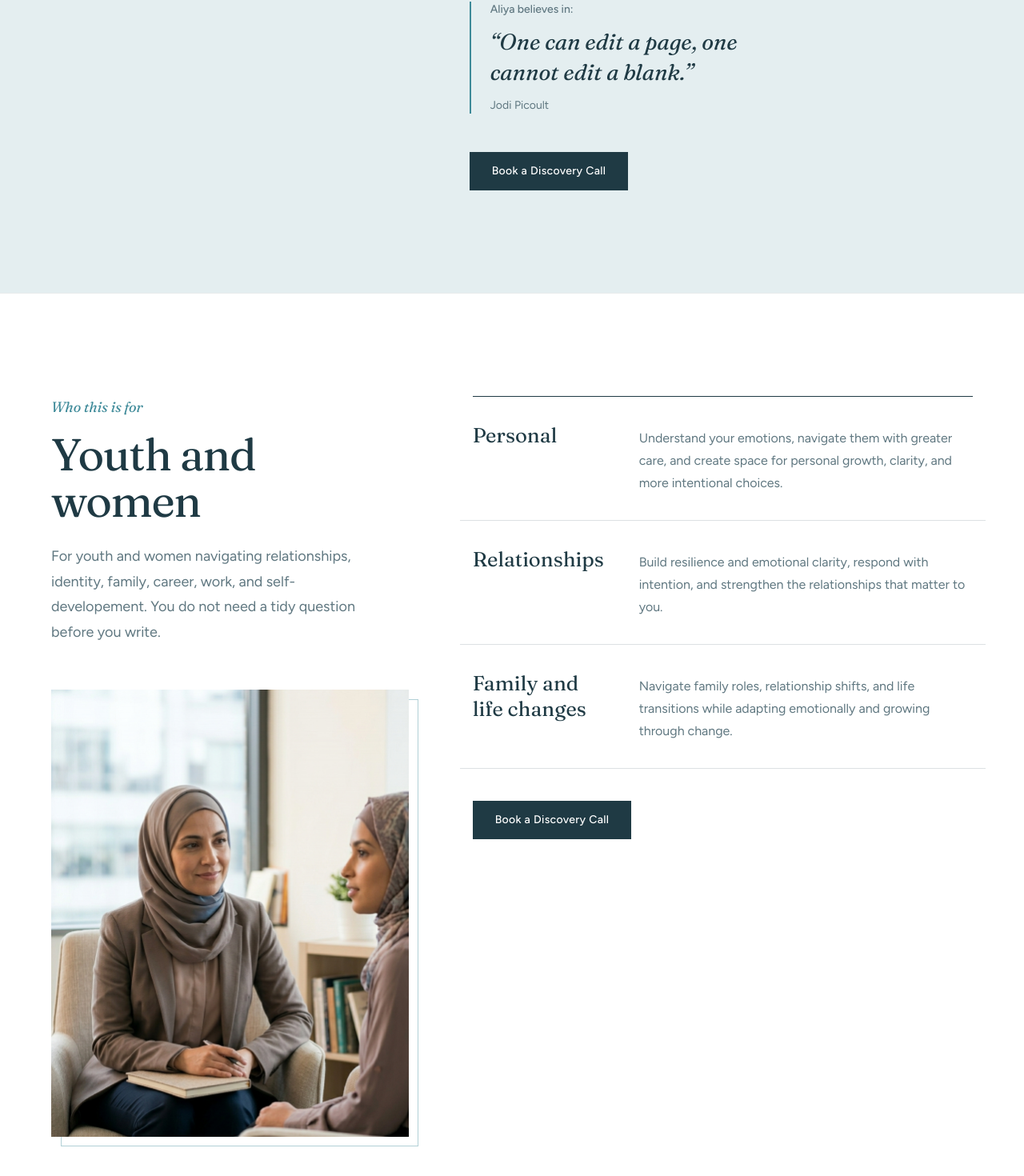
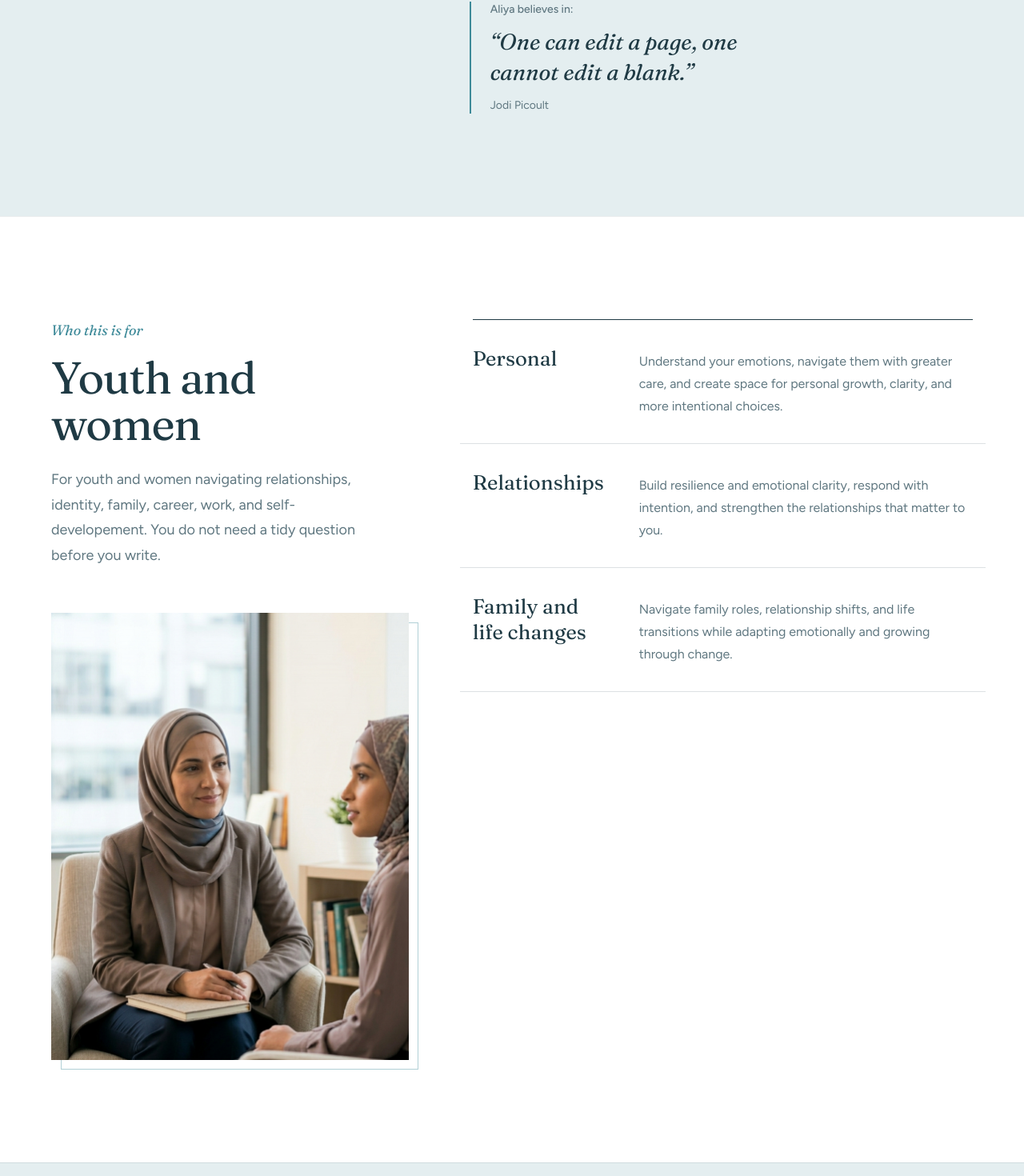
Before and after one commit to nazeeha-kb/Guiding-Star, a React (Vite) app: page / in a window 1280 px wide. Shown: the part 2243-3713 px from the top of the page at 80% size. Built offline with nearby package versions, Linux system fonts and the light colour scheme.

Commit message:
remove repeated CTA

```diff
--- a/src/App.tsx
+++ b/src/App.tsx
@@ -42,11 +42,11 @@ export default function App() {
         </RevealOnScroll>
 
         <RevealOnScroll>
-          <About onOpenBooking={handleOpenBooking} />
+          <About />
         </RevealOnScroll>
 
         <RevealOnScroll>
-          <WhoIWorkWith onOpenBooking={handleOpenBooking} />
+          <WhoIWorkWith />
         </RevealOnScroll>
 
         <RevealOnScroll>
@@ -54,7 +54,7 @@ export default function App() {
         </RevealOnScroll>
 
         <RevealOnScroll>
-          <Offerings onOpenBooking={handleOpenBooking} />
+          <Offerings />
         </RevealOnScroll>
 
         <RevealOnScroll>
@@ -70,7 +70,7 @@ export default function App() {
         </RevealOnScroll>
 
         <RevealOnScroll>
-          <Contact onOpenBooking={handleOpenBooking} />
+          <Contact />
         </RevealOnScroll>
       </main>
 
--- a/src/components/About.tsx
+++ b/src/components/About.tsx
@@ -6,13 +6,9 @@ import React from "react";
   Background uses your existing `bg-mist` token, same blue as the Approach section.
 */
 
-interface AboutProps {
-  onOpenBooking: () => void;
-}
-
 const ICF_LOGO = "/ICF-logo.png";
 
-export const About: React.FC<AboutProps> = ({ onOpenBooking }) => {
+export const About: React.FC = () => {
   return (
     <section
       id="about"
@@ -89,13 +85,6 @@ export const About: React.FC<AboutProps> = ({ onOpenBooking }) => {
             <footer className="mt-3 text-sm text-[#5F7780]">Jodi Picoult</footer>
           </blockquote>
 
-          <button
-            type="button"
-            onClick={onOpenBooking}
-            className="mt-12 w-full bg-[#1F3A44] px-7 py-3.5 text-sm font-medium tracking-wide text-white transition-colors hover:bg-[#3E8A99] focus-visible:outline focus-visible:outline-2 focus-visible:outline-offset-4 focus-visible:outline-[#3E8A99] sm:w-auto"
-          >
-            Book a Discovery Call
-          </button>
         </div>
       </div>
     </section>
--- a/src/components/Contact.tsx
+++ b/src/components/Contact.tsx
@@ -14,10 +14,6 @@ import {
   Palette (shared with Testimonials + FAQ):
   ink #1F3A44 · muted #5F7780 · accent #3E8A99 · tint #E3F0F2 · blush #EBAE95
 */
-
-interface ContactProps {
-  onOpenBooking: () => void;
-}
 
 const SOCIALS: { label: string; url: string; icon: LucideIcon }[] = [
   {
@@ -45,7 +41,7 @@ const SOCIALS: { label: string; url: string; icon: LucideIcon }[] = [
 const inputClass =
   "w-full rounded-none border border-[#1F3A44]/20 bg-white px-4 py-3 text-base text-[#1F3A44] placeholder:text-[#5F7780]/60 transition-colors focus:border-[#3E8A99] focus:outline-none focus:ring-1 focus:ring-[#3E8A99]";
 
-export const Contact: React.FC<ContactProps> = ({ onOpenBooking }) => {
+export const Contact: React.FC = () => {
   const [name, setName] = useState("");
   const [email, setEmail] = useState("");
   const [message, setMessage] = useState("");
@@ -99,13 +95,6 @@ export const Contact: React.FC<ContactProps> = ({ onOpenBooking }) => {
             You do not need prepared answers. A twenty-minute call is enough to
             begin.
           </p>
-          <button
-            type="button"
-            onClick={onOpenBooking}
-            className="mt-8 bg-[#1F3A44] px-7 py-3.5 text-sm font-medium tracking-wide text-white transition-colors hover:bg-[#3E8A99] focus-visible:outline focus-visible:outline-2 focus-visible:outline-offset-2 focus-visible:outline-[#3E8A99]"
-          >
-            Book a Discovery Call
-          </button>
         </div>
 
         <div className="mt-14 grid grid-cols-1 gap-8 lg:mt-20 lg:grid-cols-12 lg:gap-16">
--- a/src/components/EngagementThemes.tsx
+++ b/src/components/EngagementThemes.tsx
@@ -1,11 +1,6 @@
 import React from 'react';
-import { ArrowRight } from 'lucide-react';
 
-interface EngagementThemesProps {
-  onOpenBooking?: () => void;
-}
-
-export const EngagementThemes: React.FC<EngagementThemesProps> = ({ onOpenBooking }) => {
+export const EngagementThemes: React.FC = () => {
   const themes = [
     {
       title: 'Career Uncertainty',
@@ -93,32 +88,6 @@ export const EngagementThemes: React.FC<EngagementThemesProps> = ({ onOpenBookin
             </div>
           ))}
 
-          {/* Discovery Card */}
-          <div className="p-7 bg-[#EEF6F7] border border-[#DCE9EB] flex flex-col justify-between">
-            <div>
-              <span className="text-[10px] font-semibold uppercase tracking-wider text-[#183238] block mb-3">
-                First Step
-              </span>
-              <h3 className="font-serif text-2xl font-normal text-[#183238] mb-2">
-                Unsure where your situation fits?
-              </h3>
-              <p className="text-xs text-[#607277] leading-relaxed">
-                You do not need to diagnose or label your challenge before booking. A brief discovery call determines whether coaching is the appropriate next step.
-              </p>
-            </div>
-
-            {onOpenBooking && (
-              <div className="pt-4 mt-6 border-t border-[#DCE9EB]">
-                <button
-                  onClick={onOpenBooking}
-                  className="w-full py-2.5 px-4 text-center text-xs font-medium text-white bg-[#5797A6] hover:bg-[#467d8a] rounded-[4px] transition-colors flex items-center justify-center gap-2"
-                >
-                  <span>Book a Discovery Call</span>
-                  <ArrowRight className="w-3.5 h-3.5" />
-                </button>
-              </div>
-            )}
-          </div>
         </div>
 
         {/* Discretion Note */}
--- a/src/components/Faq.tsx
+++ b/src/components/Faq.tsx
@@ -91,15 +91,9 @@ const AskCard: React.FC<{ className?: string }> = ({ className = "" }) => (
       Can&rsquo;t find your question?
     </p>
     <p className="mt-2.5 text-[0.95rem] leading-[1.7] text-[#5F7780]">
-      Bring it to the discovery call. It is a twenty-minute, no-pressure
-      conversation to see if we are a good fit.
+      Reach out through the contact section if your question is not covered
+      here.
     </p>
-    <a
-      href="#contact"
-      className="mt-6 inline-flex w-full items-center justify-center bg-[#1F3A44] px-6 py-3.5 text-sm font-medium tracking-wide text-white transition-colors hover:bg-[#3E8A99] focus-visible:outline focus-visible:outline-2 focus-visible:outline-offset-2 focus-visible:outline-[#3E8A99] sm:w-auto"
-    >
-      Book a discovery call
-    </a>
   </div>
 );
 
--- a/src/components/Offerings.tsx
+++ b/src/components/Offerings.tsx
@@ -6,10 +6,6 @@ import { Compass, Heart, Sprout, type LucideIcon } from "lucide-react";
   ink #1F3A44 · muted #5F7780 · accent #3E8A99 · deep teal #2F7381
   tint #E3F0F2 · wash #F3F9FA · hairline = ink at 15%
 */
-
-interface OfferingsProps {
-  onOpenBooking: () => void;
-}
 
 interface FocusGroup {
   label: string;
@@ -68,7 +64,7 @@ const groups: FocusGroup[] = [
   },
 ];
 
-export const Offerings: React.FC<OfferingsProps> = ({ onOpenBooking }) => {
+export const Offerings: React.FC = () => {
   return (
     <section
       id="offerings"
@@ -128,25 +124,6 @@ export const Offerings: React.FC<OfferingsProps> = ({ onOpenBooking }) => {
           })}
         </div>
 
-        {/* Booking */}
-        <div className="mt-10 grid gap-7 border-t-2 border-t-[#3E8A99] bg-[#1F3A44] px-6 py-9 text-white sm:px-10 md:mt-14 md:grid-cols-[1fr_auto] md:items-center md:gap-12 md:px-14 md:py-12">
-          <div>
-            <p className="max-w-[24ch] font-serif text-[1.65rem] font-normal leading-[1.15] sm:text-[2.1rem]">
-              Not sure where your question fits?
-            </p>
-            <p className="mt-4 max-w-[44ch] text-base leading-[1.7] text-white/75">
-              A discovery call is twenty minutes. If we continue, we decide the
-              shape of the work together.
-            </p>
-          </div>
-          <button
-            type="button"
-            onClick={onOpenBooking}
-            className="w-full bg-white px-7 py-3.5 text-sm font-medium tracking-wide text-[#1F3A44] transition-colors hover:bg-[#BFE0E6] focus-visible:outline focus-visible:outline-2 focus-visible:outline-offset-4 focus-visible:outline-white md:w-auto"
-          >
-            Book a Discovery Call
-          </button>
-        </div>
       </div>
     </section>
   );
--- a/src/components/WhoIWorkWith.tsx
+++ b/src/components/WhoIWorkWith.tsx
@@ -4,10 +4,6 @@ import React from "react";
   Palette (shared with Testimonials, FAQ, Approach + Offerings):
   ink #1F3A44 · muted #5F7780 · accent #3E8A99 · tint #F3F9FA · hairline = ink at 15%
 */
-
-interface WhoIWorkWithProps {
-  onOpenBooking: () => void;
-}
 
 const groups = [
   {
@@ -27,9 +23,7 @@ const groups = [
   },
 ];
 
-export const WhoIWorkWith: React.FC<WhoIWorkWithProps> = ({
-  onOpenBooking,
-}) => {
+export const WhoIWorkWith: React.FC = () => {
   return (
     <section
       id="who-this-is-for"
@@ -85,13 +79,6 @@ export const WhoIWorkWith: React.FC<WhoIWorkWithProps> = ({
             ))}
           </ul>
 
-          <button
-            type="button"
-            onClick={onOpenBooking}
-            className="mt-10 w-full bg-[#1F3A44] px-7 py-3.5 text-sm font-medium tracking-wide text-white transition-colors hover:bg-[#3E8A99] focus-visible:outline focus-visible:outline-2 focus-visible:outline-offset-4 focus-visible:outline-[#3E8A99] sm:w-auto"
-          >
-            Book a Discovery Call
-          </button>
         </div>
       </div>
     </section>
```
